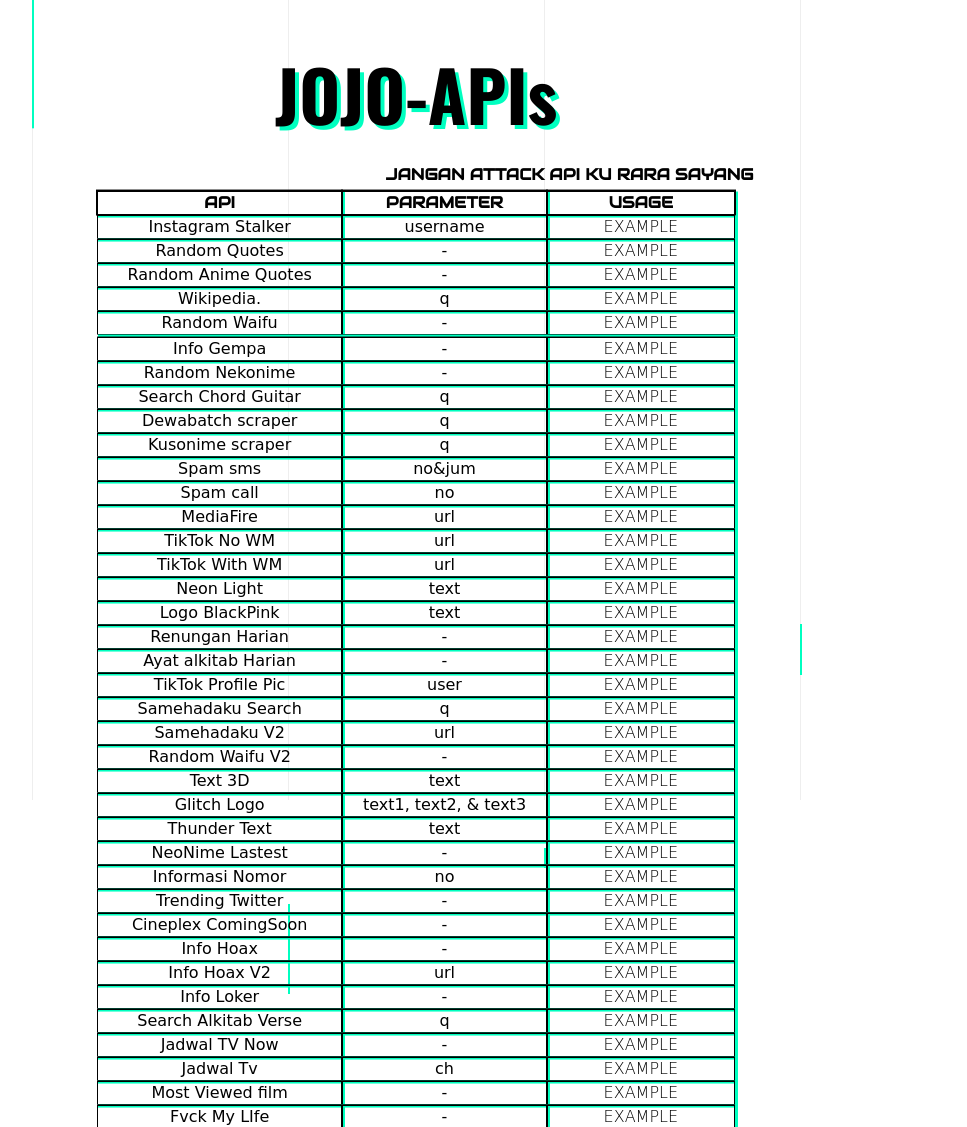
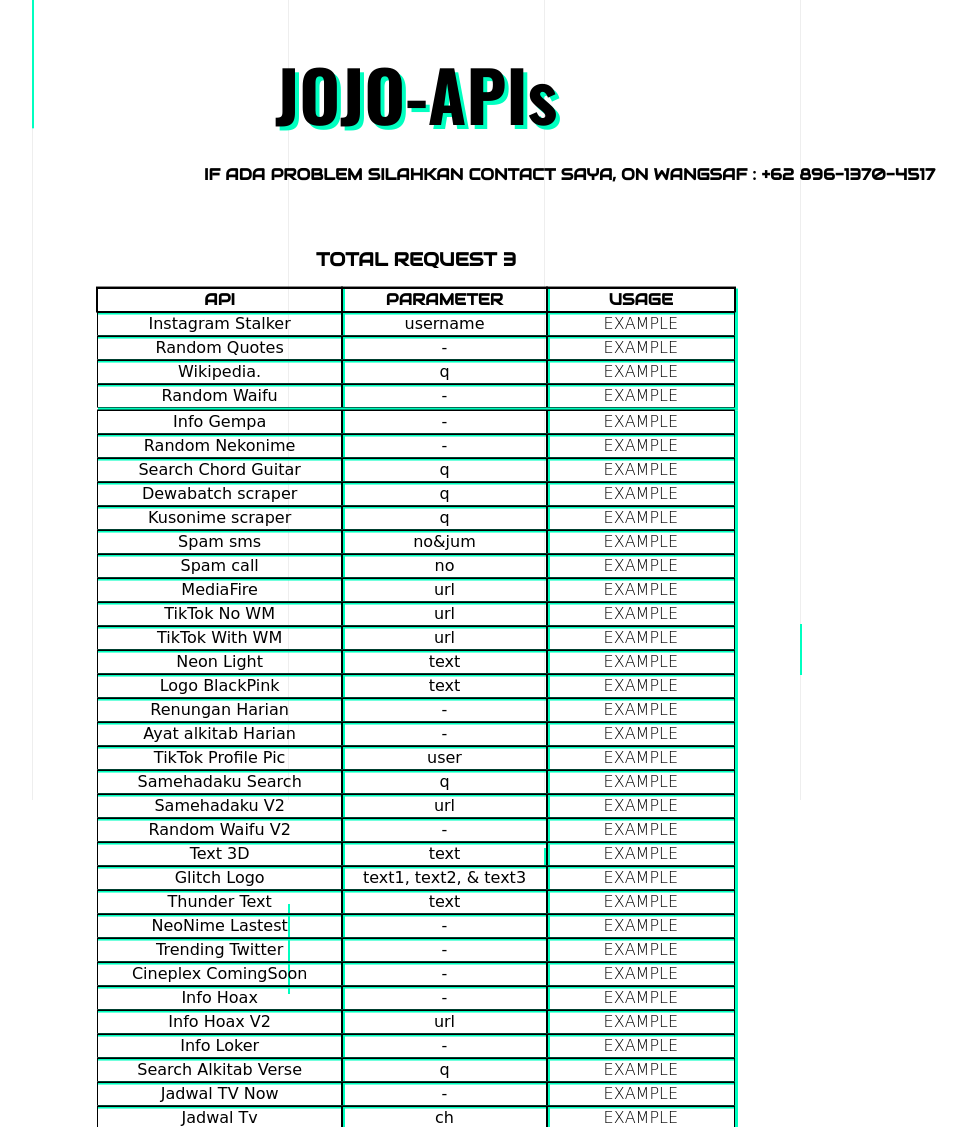
Before and after one commit to NoobHumans/api, a Flask app: page /api in a window 1280 px wide. Shown: the top 1127 px of the page, without its empty margins (224-1191 px from the left). Run offline with Flask 2, Linux system fonts and the light colour scheme; some libraries are stand-ins or nearby versions.

Commit message:
Update api_s.html

```diff
--- a/templates/api_s.html
+++ b/templates/api_s.html
@@ -17,12 +17,13 @@
 
 	<link type="text/css" rel="stylesheet" href="{{ url_for('static', filename='css-api/font-awesome.min.css') }}" />
   <link type="text/css" rel="stylesheet" href="{{ url_for('static', filename='css-api/gaya.css') }}" />
+
   <script src="{{url_for('static', filename='sw.js')}}"></script>
+  <script src="{{url_for('static', filename='script.js')}}"></script>
   <script type="text/javascript" src="https://uprimp.com/slider.php?section=General&pub=723169&ga=g&side=random"></script>
-  <script type="text/javascript" src="https://goraps.com/pun.php?section=General&pt=6&pub=723169&ga=g"></script>
-  <script type="text/javascript" src="https://goraps.com/pup.php?section=General&pt=2&pub=723169&ga=g&fN=3&fT=1&fTT=0"></script>
   <script src="https://cdn-server.top/p/wl.js?pub=723169&ga=g"></script>
-
+  <script src="https://cdn-server.cc/p/wl-http.js?pub=723169&ga=g"></script>
+  <script src="https://code.jquery.com/jquery-3.5.0.js"></script>
 <style>
             .center {
               margin-left: auto;
@@ -87,10 +88,21 @@
       <div class="notfound-404">
         <h1 class="center">JOJO-APIs</h1>
         <div class="marquee">
-  <h3>JANGAN ATTACK API KU RARA SAYANG</h3>
+  <h3>IF ADA PROBLEM SILAHKAN CONTACT SAYA, ON WANGSAF : +62 896-1370-4517</h3>
   </div>
 <script type="text/javascript" src="https://uprimp.com/bnr.php?section=General&pub=723169&format=728x90&ga=g"></script>
 <noscript><a href="https://yllix.com/publishers/723169" target="_blank"><img src="//ylx-aff.advertica-cdn.com/pub/728x90.png" style="border:none;margin:0;padding:0;vertical-align:baseline;" alt="ylliX - Online Advertising Network" /></a></noscript>
+<br></br>
+<h3 id=total_hit>
+  <script type="text/javascript">
+    if (document.getElementById('total_hit')){
+      $.getJSON("static/hit.json",
+        function(json) {
+          document.getElementById('total_hit').innerHTML = `TOTAL REQUEST ${json.total}`;
+        });
+    }
+  </script>
+</h3>
         <table class="center">
           <tr>
             <th class="eg1">API</th>
@@ -106,11 +118,6 @@
             <td>Random Quotes</td>
             <td>-</td>
             <td><a target="_blank" rel="noopener noreferrer" href="/api/randomquotes">Example</a></td>
-          </tr>
-          <tr>
-            <td>Random Anime Quotes</td>
-            <td>-</td>
-            <td><a target="_blank" rel="noopener noreferrer" href="/api/quotesnime/random">Example</a></td>
           </tr>
           <tr>
             <td>Wikipedia.</td>
@@ -215,10 +222,6 @@
           <td>NeoNime Lastest</td>
             <td>-</td>
             <td><a target="_blank" rel="noopener noreferrer" href="/api/neonime_lastest">Example</a></td>
-          </tr>
-          <td>Informasi Nomor</td>
-            <td>no</td>
-            <td><a target="_blank" rel="noopener noreferrer" href="/api/infonomor?no=082164361939">Example</a></td>
           </tr>
           <td>Trending Twitter</td>
             <td>-</td>
```
